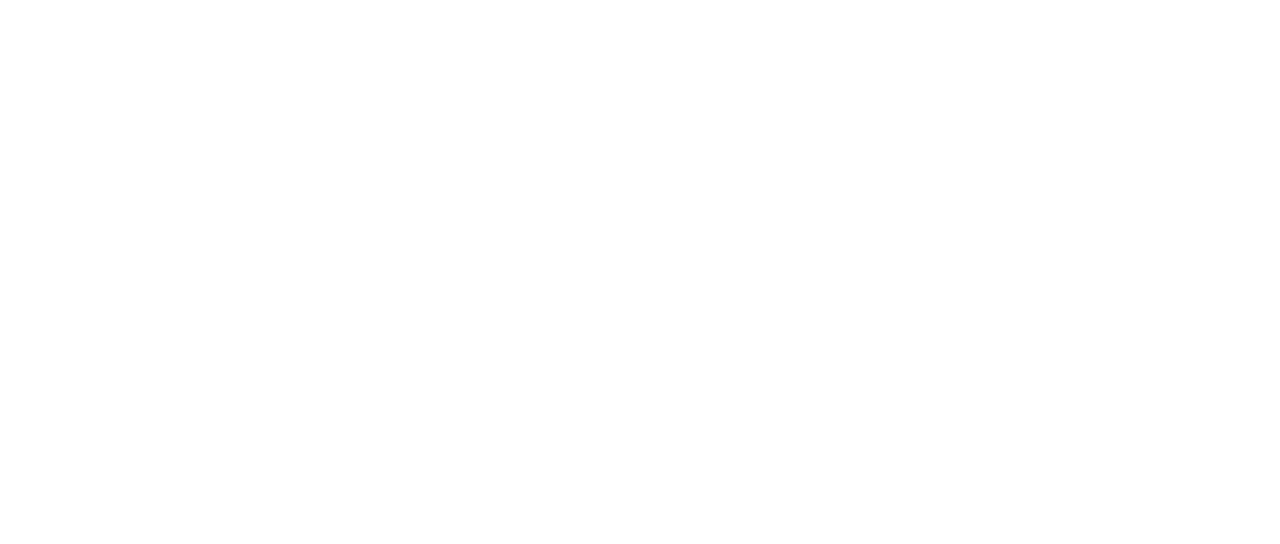
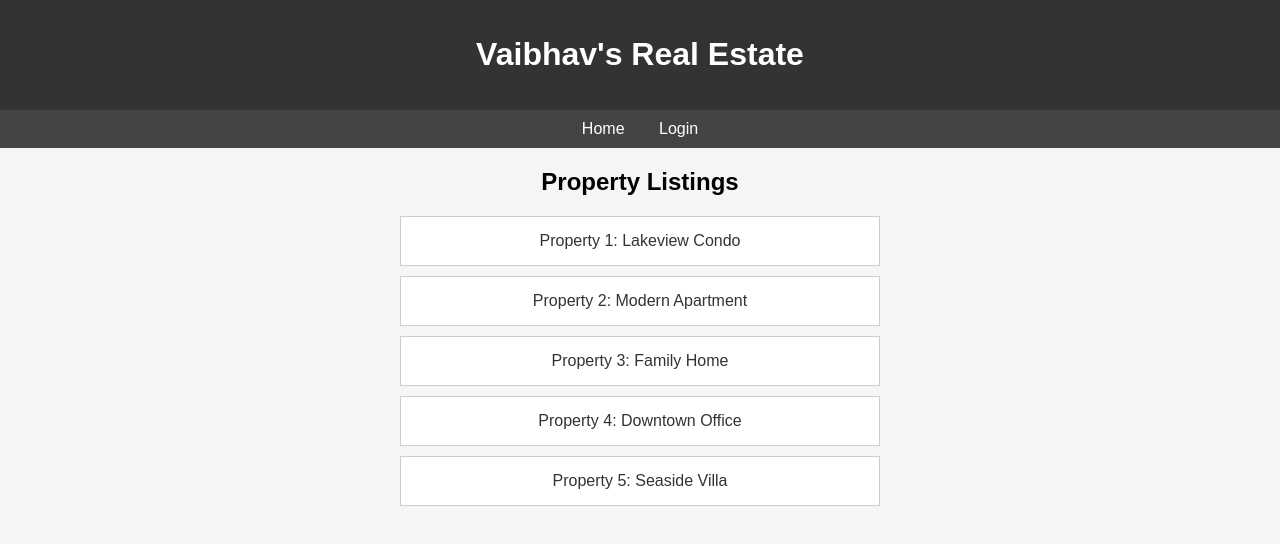
Before and after one commit to Vaibhav-jii/SDC, a plain HTML site: page index.html in a window 1280 px wide. Drawn offline with Linux system fonts and the light colour scheme.

Commit message:
added index page

```diff
--- a/index.html
+++ b/index.html
@@ -0,0 +1,86 @@
+<!DOCTYPE html>
+<html lang="en">
+
+<head>
+    <meta charset="UTF-8">
+    <meta name="viewport" content="width=device-width, initial-scale=1.0">
+    <title>Index | Home | Vaibhav's Real Estate</title>
+    <style>
+        body {
+            font-family: Arial, sans-serif;
+            background-color: #f5f5f5;
+            margin: 0;
+        }
+
+        header {
+            background-color: #333;
+            color: white;
+            padding: 15px;
+            text-align: center;
+        }
+
+        nav {
+            background-color: #444;
+            padding: 10px;
+            text-align: center;
+        }
+
+        nav a {
+            color: white;
+            text-decoration: none;
+            margin: 0 15px;
+        }
+
+        h2 {
+            text-align: center;
+            margin: 20px 0;
+        }
+
+        ul {
+            list-style: none;
+            padding: 0;
+            max-width: 500px;
+            margin: auto;
+        }
+
+        li {
+            background-color: white;
+            margin: 10px;
+            padding: 15px;
+            border: 1px solid #ccc;
+            text-align: center;
+        }
+
+        a.property-link {
+            text-decoration: none;
+            color: #333;
+        }
+
+        a.property-link:hover {
+            text-decoration: underline;
+        }
+    </style>
+</head>
+
+<body>
+    <header>
+        <h1>Vaibhav's Real Estate</h1>
+    </header>
+
+    <nav>
+        <a href="index.html">Home</a>
+        <a href="login.html">Login</a>
+    </nav>
+
+    <h2>Property Listings</h2>
+
+    <ul>
+        <li><a class="property-link" href="property1.html">Property 1: Lakeview Condo</a></li>
+        <li><a class="property-link" href="property2.html">Property 2: Modern Apartment</a></li>
+        <li><a class="property-link" href="property3.html">Property 3: Family Home</a></li>
+        <li><a class="property-link" href="property4.html">Property 4: Downtown Office</a></li>
+        <li><a class="property-link" href="property5.html">Property 5: Seaside Villa</a></li>
+    </ul>
+</body>
+
+</html>
```
Also changed, not shown: home.html (+1 -1 lines).
